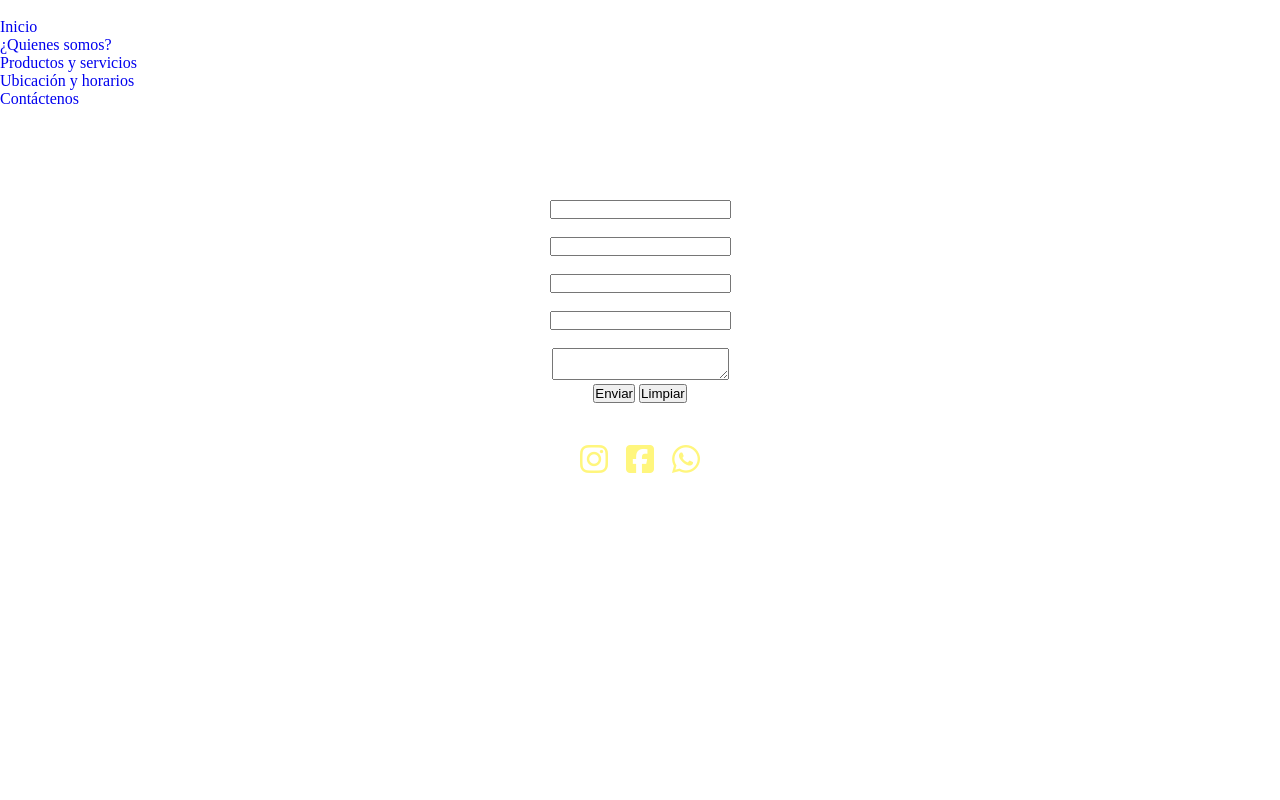
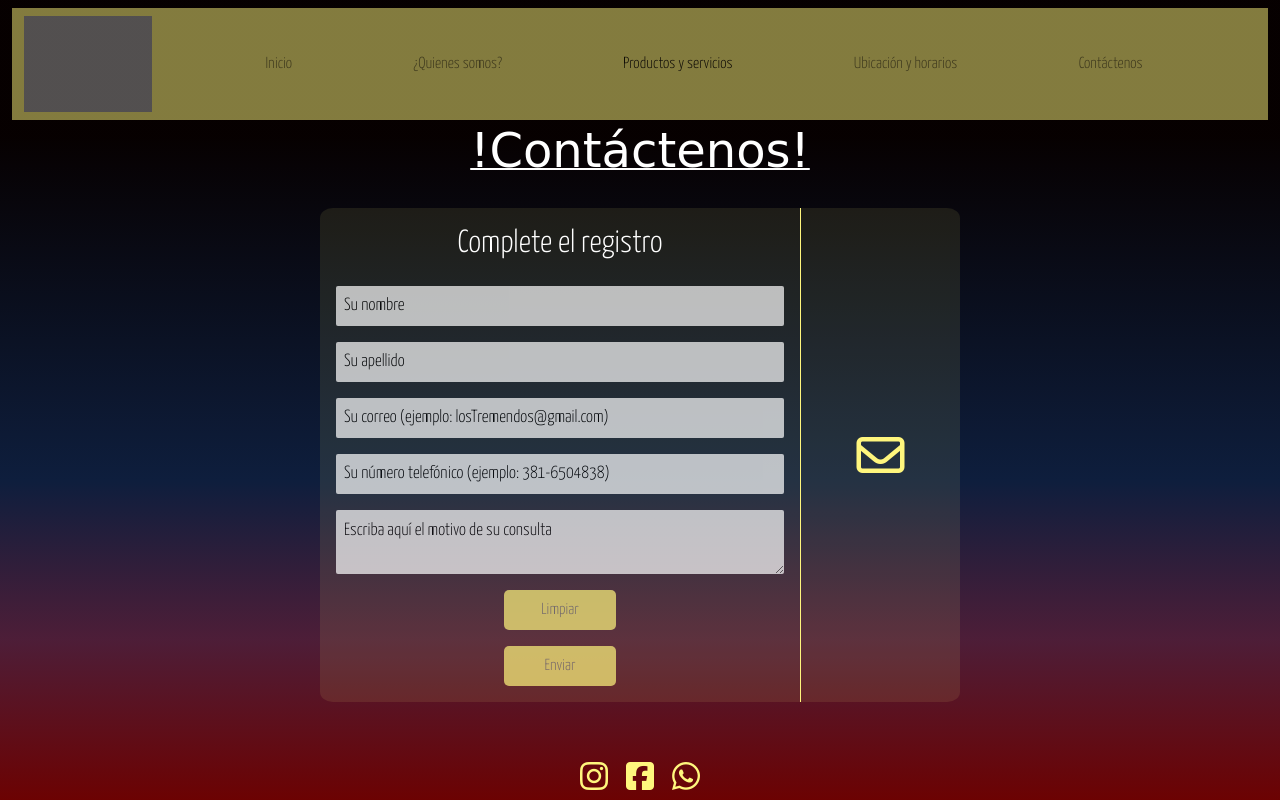
Before and after one commit to FranciscoSanchezMurga/losTremendos.restaurante-SanchezMurga, a plain HTML site: page pages/contactenos.html in a window 1280 px wide. Drawn offline with nearby package versions, Linux system fonts and the light colour scheme; files that its build step writes are made by us from their sources; grey boxes are pictures that could not be loaded; a web font is replaced by a local one.

Commit message:
Todas las páginas listas (faltan detalles)

```diff
--- a/css/style.css
+++ b/css/style.css
@@ -6,7 +6,7 @@
   display: flex;
   flex-direction: row; }
 
-.asideLogoAside aside, .contenedorDentroDeMain-row section, .contenedorDentroDeMainCol, .contenedorDentroDeMainCol section .DiasHorarios, .contenedorDentroDeMainCol section .simbolosUbYHora {
+.asideLogoAside aside, .contenedorDentroDeMain-row section, .contenedorDentroDeMainCol, .contenedorDentroDeMainCol section form, .contenedorDentroDeMainCol section .DiasHorarios, .contenedorDentroDeMainCol section .simbolosUbYHora {
   display: flex;
   flex-direction: column; }
 
@@ -103,6 +103,44 @@
     margin: 1rem;
     background-color: #fff67d17;
     border-radius: 2%; }
+    .contenedorDentroDeMainCol section form {
+      padding: 1rem;
+      width: 75%;
+      align-items: center; }
+      .contenedorDentroDeMainCol section form .boton {
+        width: 25%;
+        font-style: bold;
+        text-align: center;
+        background-color: #fff67d !important;
+        border-radius: 5px; }
+        .contenedorDentroDeMainCol section form .boton:hover {
+          opacity: 100;
+          border: solid 2px black;
+          transform: scale(1.2);
+          transition: 0.5s; }
+      .contenedorDentroDeMainCol section form input,
+      .contenedorDentroDeMainCol section form textarea {
+        width: 100%;
+        border: none;
+        border-radius: 2px;
+        margin-top: 1rem;
+        padding: 0.5rem;
+        text-align: left;
+        opacity: 70%;
+        color: grey; }
+        .contenedorDentroDeMainCol section form input::placeholder,
+        .contenedorDentroDeMainCol section form textarea::placeholder {
+          color: black;
+          font-size: 1.1rem;
+          overflow: hidden; }
+        .contenedorDentroDeMainCol section form input:hover,
+        .contenedorDentroDeMainCol section form textarea:hover {
+          border: solid white 0.5px;
+          background-color: black;
+          transition: 0.3s; }
+          .contenedorDentroDeMainCol section form input:hover::placeholder,
+          .contenedorDentroDeMainCol section form textarea:hover::placeholder {
+            color: #fff67d; }
     .contenedorDentroDeMainCol section .Mapa {
       width: 75%; }
       .contenedorDentroDeMainCol section .Mapa iframe {
@@ -198,7 +236,10 @@
     background-color: #fff67d;
     opacity: 50%; }
     .header .nav .botonNav {
-      background-color: grey; }
+      background-color: grey;
+      opacity: 100%; }
+    .header .nav div img {
+      opacity: 100%; }
     .header .nav div ul .itemDelNavNoSeleccionado:hover {
       padding: 0rem 0.3rem;
       transform: scale(1.3);
--- a/pages/contactenos.html
+++ b/pages/contactenos.html
@@ -5,53 +5,57 @@
     <meta charset="UTF-8">
     <meta http-equiv="X-UA-Compatible" content="IE=edge">
     <meta name="viewport" content="width=device-width, initial-scale=1.0">
-    <meta name="keywords" content="teléfono,celular,mail,facebook,whatsapp,instagram,redes,sociales">
-    <meta name="description" content="¿Quiere venir a visitarnos o ver que tan lejos estamos? ¡Vea nuestros horarios y ubicación en el mapa!">
-    <!-- Vinculación con el archivo css con los estilos -->
-    <link rel="stylesheet" href="./css/style.css">
-    <!-- Logos facebook, whatsapp e instagram de Fontawesome -->
+    <meta name="keywords" content="horarios,ubicación,mapas,delivery">
+    <link rel="shortcut icon" href="/images/los_tremendos_logo.png" type="image/x-icon">
     <script src="https://kit.fontawesome.com/200a3d438c.js" crossorigin="anonymous"></script>
-    <!-- Logo miniatura desplegado en pestaña del buscador -->
-    <link rel="shortcut icon" href="/images/los_tremendos_logo.png" type="image/x-icon">
-    <!-- Letras personalizadas de google -->
+    <script src="https://kit.fontawesome.com/200a3d438c.js" crossorigin="anonymous"></script>
     <link rel="preconnect" href="https://fonts.googleapis.com">
     <link rel="preconnect" href="https://fonts.gstatic.com" crossorigin>
     <link href="https://fonts.googleapis.com/css2?family=Yanone+Kaffeesatz:wght@300&display=swap" rel="stylesheet">
     <link href="https://fonts.googleapis.com/css2?family=Clicker+Script&display=swap" rel="stylesheet">
-    <!-- Título del documento -->
+    <link rel="stylesheet" href="https://cdnjs.cloudflare.com/ajax/libs/animate.css/4.1.1/animate.min.css" />
+    <link href="https://cdn.jsdelivr.net/npm/bootstrap@5.2.0-beta1/dist/css/bootstrap.min.css" rel="stylesheet"
+        integrity="sha384-0evHe/X+R7YkIZDRvuzKMRqM+OrBnVFBL6DOitfPri4tjfHxaWutUpFmBp4vmVor" crossorigin="anonymous">
+    <link rel="stylesheet" href="../css/style.css">
     <title>Contáctenos - Los Tremendos</title>
 </head>
 
 <body>
 
-    <div class="container">
+    <div class="contenedor fondoOtrasPaginas">
 
-        <header class="header">
+        <header class="header container-fluid mt-2">
 
-            <nav>
-
-                <img src="./images/los_tremendos_logo.png" alt="">
-
-                <ul>
-                    <li class="itemDelNavNoSeleccionado">
-                        <a href="../index.html">Inicio</a>
+            <nav class="navbar navbar-expand-md text-center nav">
+                <div class="container-fluid">
+                    <button class="navbar-toggler botonNav" type="button" data-bs-toggle="collapse"
+                        data-bs-target="#navbarNav" aria-controls="navbarNav" aria-expanded="false"
+                        aria-label="Toggle navigation">
+                        <span class="navbar-toggler-icon"></span>
+                    </button>
+                    <img src="https://lh3.googleusercontent.com/4mJDnO5n-Z_d6VDlduqCncOPZj8eaNOMWDZZD2-xELRCF8hoW2Dwpzy0iSFMQmRbff5_UukvZJBJ6Mce0Ntky9SHyYzpQuFnznhOTYGUJOHyCD11jcpWLAYPih9VpDgkZLcRYx1xLA=w2400"
+                        alt="">
+                    <div class="collapse navbar-collapse justify-content-center" id="navbarNav">
+                        <ul class="navbar-nav w-100 justify-content-evenly">
+                            <li class="nav-item itemDelNavNoSeleccionado">
+                                <a class="nav-link" href="../index.html">Inicio</a>
                             </li>
-                    <li class="itemDelNavNoSeleccionado">
-                        <a href="./quienes_somos.html">¿Quienes somos?</a>
+                            <li class="nav-item itemDelNavNoSeleccionado">
+                                <a class="nav-link" aria-current="page" href="./quienes_somos.html">¿Quienes somos?</a>
                             </li>
-                    <li class="itemDelNavNoSeleccionado">
-                        <a href="./productos.html">Productos y servicios</a>
+                            <li class="nav-item">
+                                <a class="nav-link active" data-bs-toggle="tooltip" data-bs-placement="bottom"
+                                    title="Ya se encuentra en esta sección">Productos y servicios</a>
                             </li>
-                    <li class="itemDelNavNoSeleccionado">
-                        <a href="./ubicacion_y_horarios.html">Ubicación y horarios</a>
+                            <li class="nav-item itemDelNavNoSeleccionado">
+                                <a class="nav-link" href="./ubicacion_y_horarios.html">Ubicación y horarios</a>
                             </li>
-                    <li class="itemDelNavSeleccionado">
-                        <a href="./contactenos.html">Contáctenos</a>
+                            <li class="nav-item itemDelNavNoSeleccionado">
+                                <a class="nav-link" href="./contactenos.html">Contáctenos</a>
                             </li>
                         </ul>
-
-                <img src="./images/los_tremendos_logo.png" alt="">
-
+                    </div>
+                </div>
             </nav>
 
         </header>
@@ -59,41 +63,27 @@
         <main class="main">
 
             <h1>!Contáctenos!</h1>
-            <div class="contenidoMain">
+
+            <div class="contenedorDentroDeMainCol">
                 <section>
-                    <form action="index.html" method="post">
-                        <div>
-                            <label for="">Nombre</label>
-                            <br>
-                            <input type="text">
-                        </div>
-                        <div>
-                            <label for="">Apellido</label>
-                            <br>
-                            <input type="text">
-                        </div>
-                        <div>
-                            <label for="">Su email</label>
-                            <br>
-                            <input type="email">
-                        </div>
-                        <div>
-                            <label for="">Su número de celular</label>
-                            <br>
-                            <input type="number">
-                        </div>
-                        <div>
-                            <label for="">Consulta</label>
-                            <br>
-                            <textarea></textarea>
-                        </div>
-                        <input type="submit" value="Enviar">
-                        <input type="reset" value="Limpiar">
+                    <form action="../index.html" method="post">
+                        <h2>Complete el registro</h2>
+                        <input type="text" name="nombres" id="nombres" placeholder="Su nombre">
+                        <input type="text" name="apellidos" id="apellidos" placeholder="Su apellido">
+                        <input type="email" name="emails" id="emails" placeholder="Su correo (ejemplo: losTremendos@gmail.com)">
+                        <input type="number" name="numeros" id="numeros" placeholder="Su número telefónico (ejemplo: 381-6504838)">
+                        <textarea  name="consultas" id="consultas" placeholder="Escriba aquí el motivo de su consulta"></textarea>
+                        <input class="boton" type="reset" value="Limpiar">
+                        <input class="boton" type="submit" value="Enviar">
+
                     </form>
 
-
+                    <div class="simbolosUbYHora">
+                        <i class="fa fa-envelope-o" aria-hidden="true"></i>
+                    </div>
                 </section>
             </div>
+
         </main>
 
         <footer class="footer">
@@ -110,6 +100,11 @@
             </a>
         </footer>
     </div>
+
+    <script src="https://cdn.jsdelivr.net/npm/bootstrap@5.2.0-beta1/dist/js/bootstrap.bundle.min.js"
+        integrity="sha384-pprn3073KE6tl6bjs2QrFaJGz5/SUsLqktiwsUTF55Jfv3qYSDhgCecCxMW52nD2"
+        crossorigin="anonymous"></script>
+
 </body>
 
 </html>
--- a/scss/secciones/_noIndex.scss
+++ b/scss/secciones/_noIndex.scss
@@ -3,11 +3,11 @@
     background-color: $rojoBase;
 }
 
-.header{
-    .nav{
-        img{
-            width:10vw;
-            height:auto;
+.header {
+    .nav {
+        img {
+            width: 10vw;
+            height: auto;
         }
     }
 }
@@ -38,13 +38,13 @@
             margin: 1rem 1rem 0rem 1rem;
         }
 
-        ul{
+        ul {
             font-size: 1.3rem;
             text-align: justify;
             margin: 1rem;
         }
 
-        p{
+        p {
             font-size: 1.3rem;
             text-align: justify;
             margin: 1rem;
@@ -56,6 +56,7 @@
 .contenedorDentroDeMainCol {
     @extend %dflex-col;
     align-items: center;
+
     section {
         @extend %dflex-row;
         width: 50vw;
@@ -63,10 +64,64 @@
         margin: 1rem;
         background-color: $fondoSection;
         border-radius: 2%;
-        .Mapa{
+
+        form {
+            padding: 1rem;
             width: 75%;
+            @extend %dflex-col;
+            align-items: center;
+
+            .boton {
+                width: 25%;
+                font-style: bold;
+                text-align: center;
+                background-color: $amarillo !important;
+                border-radius: 5px;
+
+
+
+                &:hover {
+                    opacity: 100;
+                    border: solid 2px black;
+                    transform: scale(1.2);
+                    transition: 0.5s;
+                }
+            }
+
+            input,
+            textarea {
+                width: 100%;
+                border: none;
+                border-radius: 2px;
+                margin-top: 1rem;
+                padding: 0.5rem;
+                text-align: left;
+                opacity: 70%;
+                color: grey;
+
+                &::placeholder {
+                    color:black;
+                    font-size: 1.1rem;
+                    overflow: hidden;
+                }
+
+                &:hover {
+                    border: solid white 0.5px;
+                    background-color: black;
+                    &::placeholder {
+                        color: $amarillo;
+                    }
+                    transition: 0.3s;
+                }
+            }
+
+        }
+
+        .Mapa {
+            width: 75%;
+
             iframe {
-                width:100%;
+                width: 100%;
                 height: 30vh;
                 border-top-right-radius: 0%;
                 border-top-left-radius: 2%;
@@ -80,6 +135,7 @@
             @extend %dflex-col;
             align-items: center;
             justify-content: space-between;
+
             ul {
                 list-style-type: none;
                 color: white;
@@ -89,6 +145,7 @@
                 margin: 0;
 
             }
+
             h2 {
                 margin: 0.2rem;
                 color: $amarillo;
@@ -103,6 +160,7 @@
             @extend %dflex-col;
             border-left: $amarillo 0.1rem solid;
             justify-content: center;
+
             i {
                 transform: scale(3);
                 color: $amarillo;
@@ -116,18 +174,22 @@
     }
 }
 
+
 .productos {
     height: 70vh;
     overflow-y: scroll;
     overflow-x: hidden;
     margin-top: 0;
+
     section {
         padding: 0.2rem;
+
         div {
             height: 50%;
+
             div {
-                div{
-                    div{
+                div {
+                    div {
                         div {
                             .card-body {
                                 .card-title {
@@ -157,9 +219,11 @@
 
 #menuProductos {
     z-index: 1;
+
     a {
-        color: $amarillo !important;
+        color: $amarillo  !important;
     }
+
     ul {
         li {
             .dropdown-item {
@@ -168,6 +232,7 @@
         }
     }
 }
+
 
 @media (max-width: 768px) {
 
--- a/scss/secciones/compartidos.scss
+++ b/scss/secciones/compartidos.scss
@@ -22,10 +22,14 @@
 
         .botonNav {
             background-color: $gris;
+            opacity: 100%;
         }
 
         div {
 
+            img {
+                opacity: 100%;
+            }
             ul {
                 .itemDelNavNoSeleccionado {
                     &:hover {
```
Also changed, not shown: pages/productos.html (+1 -1 lines), images/los-tremendos-colores.png (deleted), images/los-tremendos-logo.png (added), images/los_tremendos_logo.png (deleted), images/mila_especial.jpg (deleted), 4 other files. Lines whose indentation alone changed are shown as unchanged.
